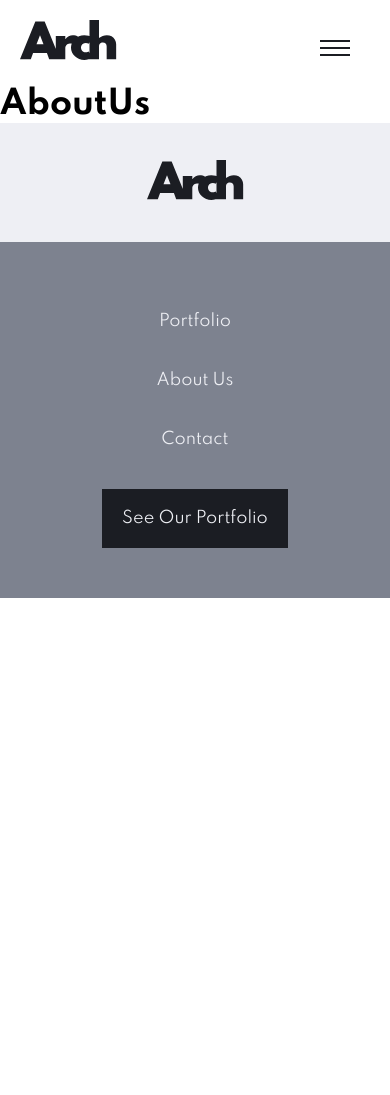
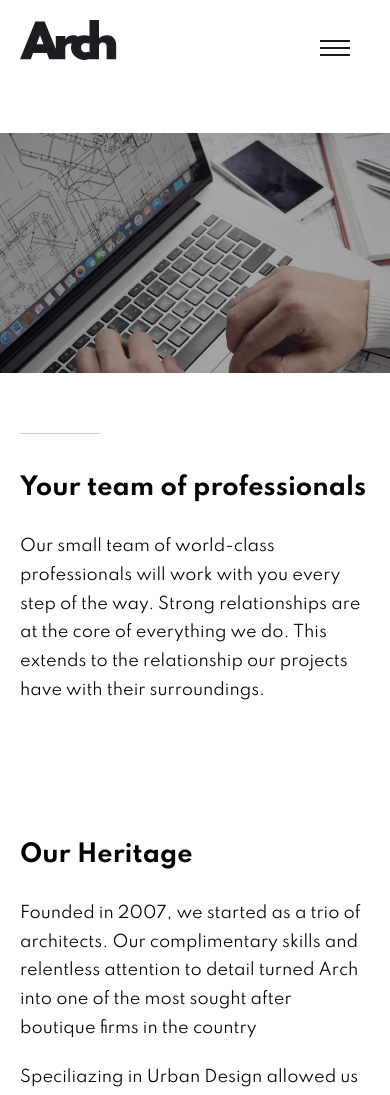
Before and after one commit to JoaquinBruhnIntive/react-landing, a React (Create React App) app: page /aboutUs in a window 390 px wide. Shown: the top 1095 px of the page. Before the commit the page ends 844 px from the top, so only its background shows below. Built offline with nearby package versions, Linux system fonts and the light colour scheme.

Commit message:
[main update] finnished the AboutUs component along with it´s responsive styling

```diff
--- /dev/null
+++ b/src/components/aboutUs/aboutHeritage/aboutHeritage.css
@@ -0,0 +1,48 @@
+@import url(../../../globalStyle.css);
+
+.about-heritage {
+    margin-top: 6rem;
+}
+
+.about-heritage > div {
+    display: grid;
+    grid-template-columns: repeat(2, 1fr);
+    gap: 50px;
+    align-items: center;
+    width: 100%;
+}
+
+.about-heritage > div > div:nth-child(1) > h3 {
+    font-size: calc(1rem + 2vw);
+    margin-bottom: 30px;
+}
+
+.about-heritage > div > div:nth-child(1) > p {
+    line-height: 1.8;
+    margin-bottom: 20px;
+}
+
+.about-heritage > div > div:nth-child(2) {
+    background-image: url("../../../assets/about/desktop/image-heritage.jpg");
+    max-width: 100%;
+    height: 500px;
+    background-size: cover;
+    background-position: center;
+    background-repeat: no repeat;
+}
+
+@media screen and ( max-width: 800px ) {
+    .about-heritage > div {
+        display: block;
+    }
+
+    .about-heritage > div > div:nth-child(1) {
+        width: 100%;
+        display: block;
+        padding: 20px;
+    }
+
+    .about-heritage > div > div:nth-child(2) {
+        display:none;
+    }
+}
--- /dev/null
+++ b/src/components/aboutUs/aboutHeritage/aboutHeritage.jsx
@@ -0,0 +1,21 @@
+
+
+import "./aboutHeritage.css"
+
+const AboutHeritage = () => {
+    return (
+        <section className="about-heritage">
+            <div>
+                <div>
+                    <h3>Our Heritage</h3>
+                    <p>Founded in 2007, we started as a trio of architects. Our complimentary skills and relentless attention to detail turned Arch into one of the most sought after boutique firms in the country</p>
+                    <p>Speciliazing in Urban Design allowed us to focus on creating exceptional structures that live in harmony with their surroundings. We consider every detail from every surrounding element to inform our designs.</p>
+                    <p>Our small team of world-class professionals provides input on every project.</p>
+                </div>
+                <div></div>
+            </div>
+        </section>
+    )
+}
+
+export default AboutHeritage
--- /dev/null
+++ b/src/components/aboutUs/aboutHero/aboutHero.css
@@ -0,0 +1,74 @@
+@import url(../../../globalStyle.css);
+
+.about-hero{
+    display: flex;
+    position: relative;
+    margin-top: 3rem;
+}
+
+.about-hero > div:nth-child(1){
+    background-image: url("../../../assets/about/desktop/image-hero.jpg");
+    width: 800px;
+    height: 700px;
+    background-size: cover;
+    background-repeat: no-repeat;
+    box-shadow: inset 0 0 0 1000px rgba(17, 16, 19, 0.363);
+}
+
+.about-hero > div:nth-child(2){
+    width: 700px;
+    padding: 100px;
+    background: white;
+    position: absolute;
+    bottom: 0;
+    right: 0;
+}
+
+.about-hero > div:nth-child(2) > div:nth-child(1) {
+    font-size: calc(3rem + 6vw);
+    font-weight: bold;
+    color: var(--very-light-grey);
+    position: absolute;
+    top: -2rem;
+    left: -3rem;
+}
+
+.about-hero > div:nth-child(2) > div:nth-child(2){
+    width: 5rem;
+    height: 1px;
+    background-color: var(--light-grey);
+    margin: 40px 0;
+}
+
+.about-hero > div:nth-child(2) > div:nth-child(3) > h3 {
+    font-size: calc(1rem + 2vw);
+    margin-bottom: 30px;
+}
+
+.about-hero > div:nth-child(2) > div:nth-child(3) > p {
+    line-height: 1.8;
+}
+
+
+@media screen and ( max-width: 800px ) {
+
+    .about-hero {
+        flex-direction: column;
+    }
+
+    .about-hero > div:nth-child(1) {
+        height: 15rem;
+        width: 100%;
+        position: relative;
+    }
+
+    .about-hero > div:nth-child(2) {
+        position: static;
+        width: 100%;
+        padding: 20px;
+    }
+    .about-hero > div:nth-child(2) > div:nth-child(1) {
+        display: none;
+    }
+
+}
--- /dev/null
+++ b/src/components/aboutUs/aboutHero/aboutHero.jsx
@@ -0,0 +1,25 @@
+
+import "./aboutHero.css"
+
+
+const AboutHero = () => {
+        return(
+            <section className="about-hero">
+                <div>
+                </div>
+                <div>
+                    <div>About</div>
+                    <div></div>
+                    <div>
+                        <h3>Your team of professionals</h3>
+                        <p>
+                            Our small team of world-class professionals will work with you every step of the way. Strong relationships are at the core of everything we do. This extends to the relationship our projects have with their surroundings.
+                        </p>
+                    </div>
+                </div>
+            </section>
+        )
+}
+
+
+export default AboutHero
--- /dev/null
+++ b/src/components/aboutUs/aboutLeaders/aboutLeaders.css
@@ -0,0 +1,55 @@
+@import url(../../../globalStyle.css);
+
+
+.about-leaders {
+    display: flex;
+    justify-content: flex-start;
+    margin: 7rem 0 8rem 0;
+}
+
+.about-leaders > h2 {
+    font-size: calc(1rem + 2vw);
+    margin-right: 3rem;
+}
+
+.about-leaders > div {
+    display: grid;
+    grid-template-columns: repeat(2, 1fr);
+    gap: 1rem;
+    width: 100%;
+}
+
+.about-leaders > div > div > img {
+    width: 100%;
+    position: relative;
+}
+
+.about-leaders > div > div > a > img{
+    padding: 5px;
+}
+
+.about-leaders > div > div > a > img:hover {
+    cursor: pointer;
+    box-shadow: inset 0 0 0 1000px rgba(145, 144, 146, 0.507);
+    transition: 0.3s ease-in-out;
+}
+
+@media screen and ( max-width: 800px ) {
+
+    .about-leaders{
+        flex-direction: column;
+    }
+
+    .about-leaders > h2 {
+        margin: 0 20px 2rem ;
+    }
+}
+
+@media screen and ( max-width: 586px ) {
+
+    .about-leaders > div {
+        grid-template-columns: repeat(1, 1fr);
+        justify-items: center;
+    }
+
+}
--- /dev/null
+++ b/src/components/aboutUs/aboutLeaders/aboutLeaders.jsx
@@ -0,0 +1,44 @@
+import richardsImg from "../../../assets/about/desktop/avatar-jake.jpg";
+import smithImg from "../../../assets/about/desktop/avatar-thompson.jpg";
+import rourkeImg from "../../../assets/about/desktop/avatar-jackson.jpg";
+import simpsonImg from "../../../assets/about/desktop/avatar-maria.jpg";
+import twitter from "../../../assets/icons/icon-twitter.svg";
+import linkedin from "../../../assets/icons/icon-linkedin.svg";
+
+import "./aboutLeaders.css"
+
+const AboutLeaders = () => {
+    return (
+        <section className="about-leaders">
+            <h2>The Leaders</h2>
+            <div>
+                <div>
+                    <img src={ richardsImg } alt="" />
+                    <h3>Jake Richards</h3>
+                    <p>Chief Architect</p>
+                    <a href=""><img src={ linkedin } alt="" /></a><a href=""><img src={ twitter } alt="" /></a>
+                </div>
+                <div>
+                    <img src={ smithImg } alt="" />
+                    <h3>Thompson Smith</h3>
+                    <p>Head of Finance</p>
+                    <a href=""><img src={ linkedin } alt="" /></a><a href=""><img src={ twitter } alt="" /></a>
+                </div>
+                <div>
+                    <img src={ rourkeImg } alt="" />
+                    <h3>Jackson Rourke</h3>
+                    <p>Lead Designer</p>
+                    <a href=""><img src={ linkedin } alt="" /></a><a href=""><img src={ twitter } alt="" /></a>
+                </div>
+                <div>
+                    <img src={ simpsonImg } alt="" />
+                    <h3>Maria Simpson</h3>
+                    <p>Senior Architect</p>
+                    <a href=""><img src={ linkedin } alt="" /></a><a href=""><img src={ twitter } alt="" /></a>
+                </div>
+            </div>
+        </section>
+    )
+}
+
+export default AboutLeaders
--- /dev/null
+++ b/src/components/aboutUs/aboutUs.css
@@ -0,0 +1 @@
+@import url(../../globalStyle.css);
--- a/src/components/aboutUs/aboutUs.jsx
+++ b/src/components/aboutUs/aboutUs.jsx
@@ -1,6 +1,17 @@
+import AboutHero from "./aboutHero/aboutHero";
+import AboutHeritage from "./aboutHeritage/aboutHeritage";
+import AboutLeaders from "./aboutLeaders/aboutLeaders";
+
+
+import "./aboutUs.css"
+
 const AboutUs = () =>{
     return(
-        <h1>AboutUs</h1>
+        <section>
+            <AboutHero />
+            <AboutHeritage />
+            <AboutLeaders />
+        </section>
     )
 }
 export default AboutUs
```
